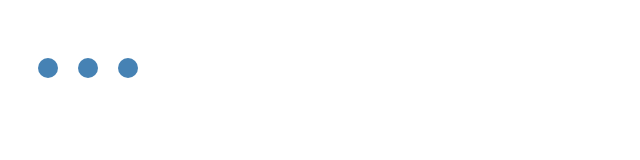
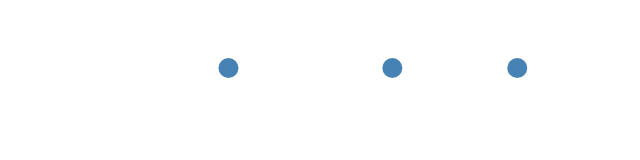
Before and after one commit to rishikarri/d3learning, a plain HTML site: page index.html in a window 1280 px wide. Shown: the whole page, without its empty margins (0-640 px from the left). Drawn offline with nearby package versions, Linux system fonts and the light colour scheme.

Commit message:
feat: anonymous positioning d3

```diff
--- a/index.html
+++ b/index.html
@@ -17,6 +17,7 @@
     <script>
         const circle = d3.selectAll("circle");
         circle.attr("fill", "steelblue");
+        circle.attr("cx", () => (Math.random() * 720));
     </script>
 </body>
 </html>
```
